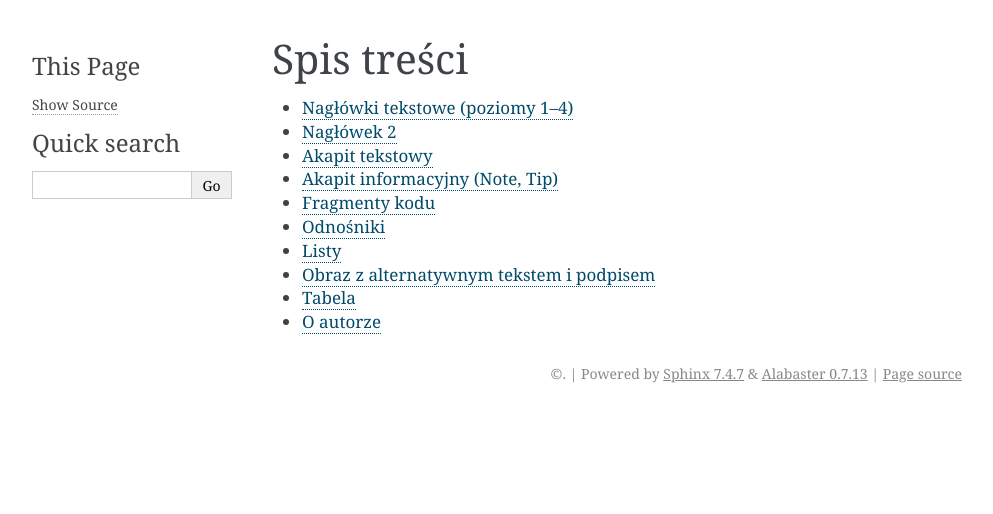
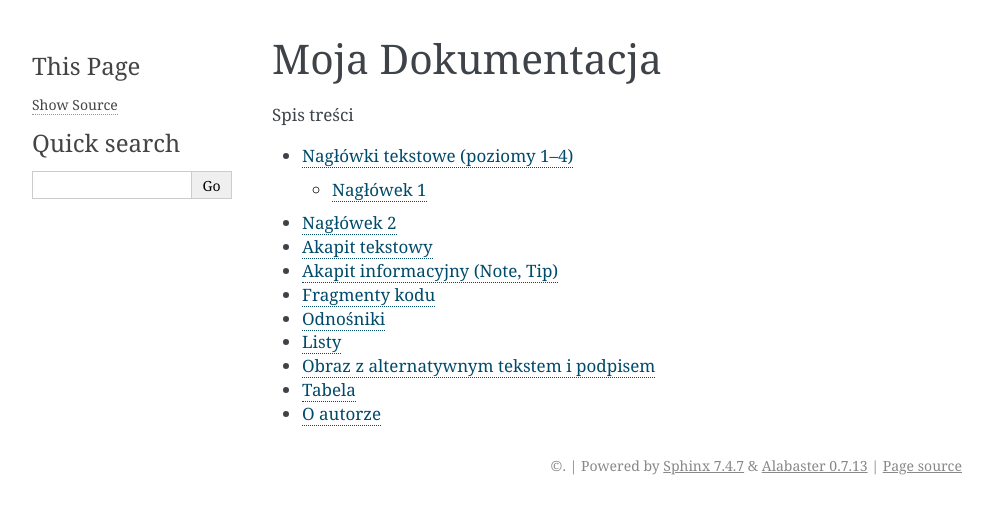
Before and after one commit to Kar-Dur/zse-4TPKD-rtd, a Sphinx documentation site: the page built from docs/source/index.rst, in a window 1280 px wide. Shown: the top 514 px of the page, without its empty margins (148-1141 px from the left). Built offline with Sphinx 7.4.7, drawn with Linux system fonts in a browser that asks for light colours.

Commit message:
Update index.rst

```diff
--- a/docs/source/index.rst
+++ b/docs/source/index.rst
@@ -1,8 +1,10 @@
-Spis treści
------------
+==============================
+Moja Dokumentacja
+==============================
 
 .. toctree::
-   :maxdepth: 1
+   :maxdepth: 2
+   :caption: Spis treści
 
    skladnia
    autor
```
